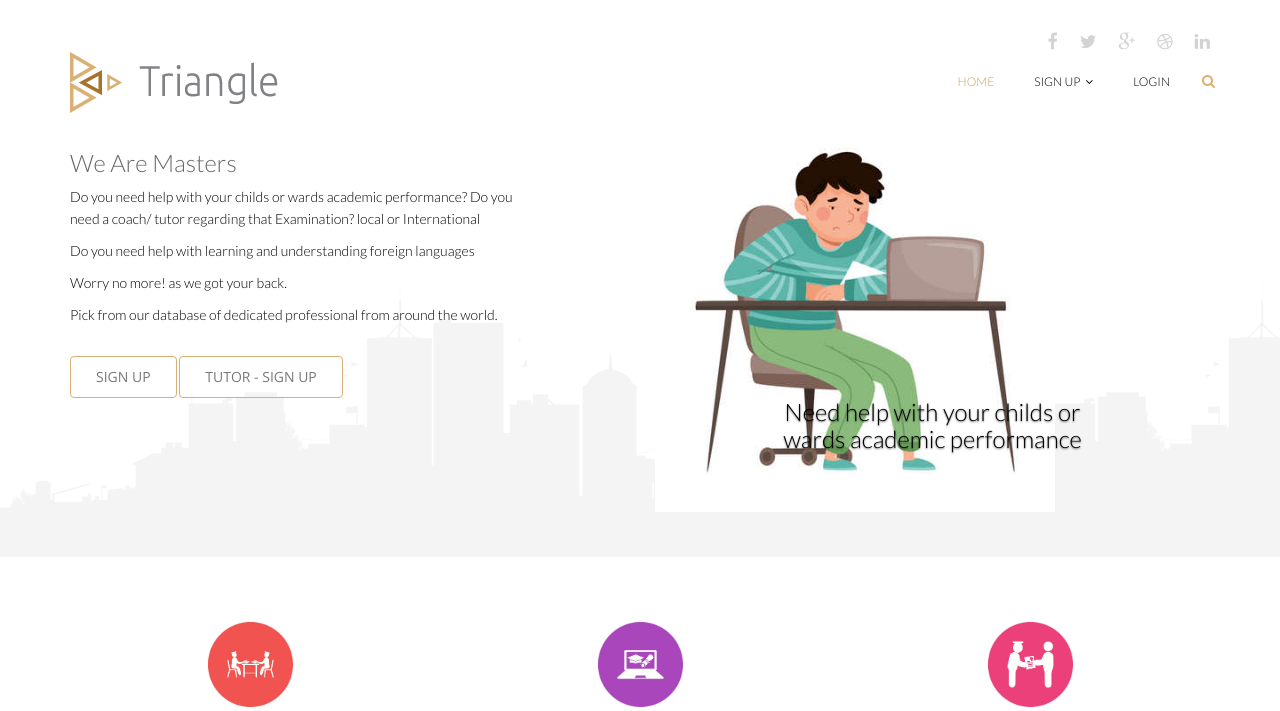
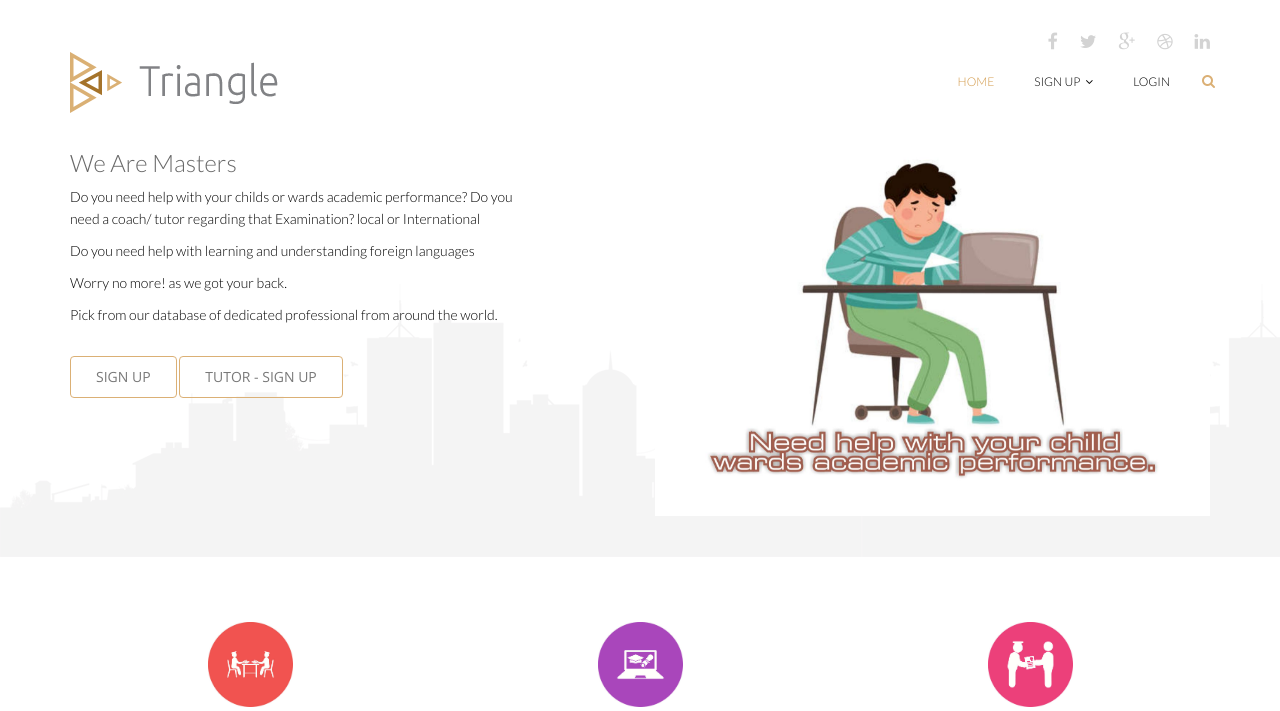
Before and after one commit to white9ja/Triangle, a Flask app: page / in a window 1280 px wide. Shown: the top 711 px of the page. Run offline with Flask 2, Linux system fonts and the light colour scheme; some libraries are stand-ins or nearby versions.

Commit message:
worked on the welcome images in the welcome page

```diff
--- a/triangle/templates/index.html
+++ b/triangle/templates/index.html
@@ -35,9 +35,9 @@
 
                                     <div class="carousel-inner">
                                         <div class="item active" >
-                                            <img src="/static/images/new/home0.jpg" class="md-teach-img"  alt="slider image">
+                                            <img src="/static/images/new/NEED.jpg" class="md-teach-img1"  alt="slider image">
                                             <div class="carousel-caption">
-                                               <h2 style="color:black;">Need help with your childs or wards academic performance</h2>
+                                              <!--  <h2 style="color:black;">Need help with your childs or wards academic performance</h2> -->
                                             </div>
                                         </div>
                                         <div class="item" >
@@ -47,21 +47,21 @@
                                             </div>
                                         </div>
                                         <div class="item">
-                                            <img src="/static/images/new/home7.jpg"  class="md-teach-img-a"    alt="slider image">
+                                            <img src="/static/images/new/PICK.jpg"  class="md-teach-img-a1"    alt="slider image">
                                             <div class="carousel-caption" style="margin-top: 50px;">
-                                                <h2 style="color:black;">Pick from Our database of qualified and cultured tutors</h2>
+                                               <!--  <h2 style="color:black;">Pick from Our database of qualified and cultured tutors</h2> -->
                                             </div>
                                         </div>
                                         <div class="item">
-                                            <img src="/static/images/new/home8.jpg"  class="md-teach-img-b"   alt="slider image">
+                                            <img src="/static/images/new/ONLINE.jpg"  class="md-teach-img-b1"   alt="slider image">
                                             <div class="carousel-caption" >
-                                                <h2 style="color:black;">Online and home tutors</h2>
+                                               <!--  <h2 style="color:black;">Online and home tutors</h2> -->
                                             </div>
                                         </div>
                                         <div class="item">
-                                            <img src="/static/images/new/home9.jpg"  class="md-teach-im-b"   alt="slider image">
+                                            <img src="/static/images/new/home9.jpg"  class="md-teach-im-b1"   alt="slider image">
                                             <div class="carousel-caption">
-                                                <h2 style="color:black;">Succeess guarranteed</h2>
+                                                <!-- <h2 style="color:black;">Succeess guarranteed</h2> -->
                                             </div>
                                         </div>
                                     </div>
```
Also changed, not shown: triangle/static/images/new/NEED.jpg (added), triangle/static/images/new/ONLINE.jpg (added), triangle/static/images/new/PICK.jpg (added), triangle/static/images/new/WhatsApp Image 2021-09-12 at 17.57.33.jpeg (added), triangle/static/images/new/home9.jpg, triangle/static/images/new/home9t.jpg (added).
